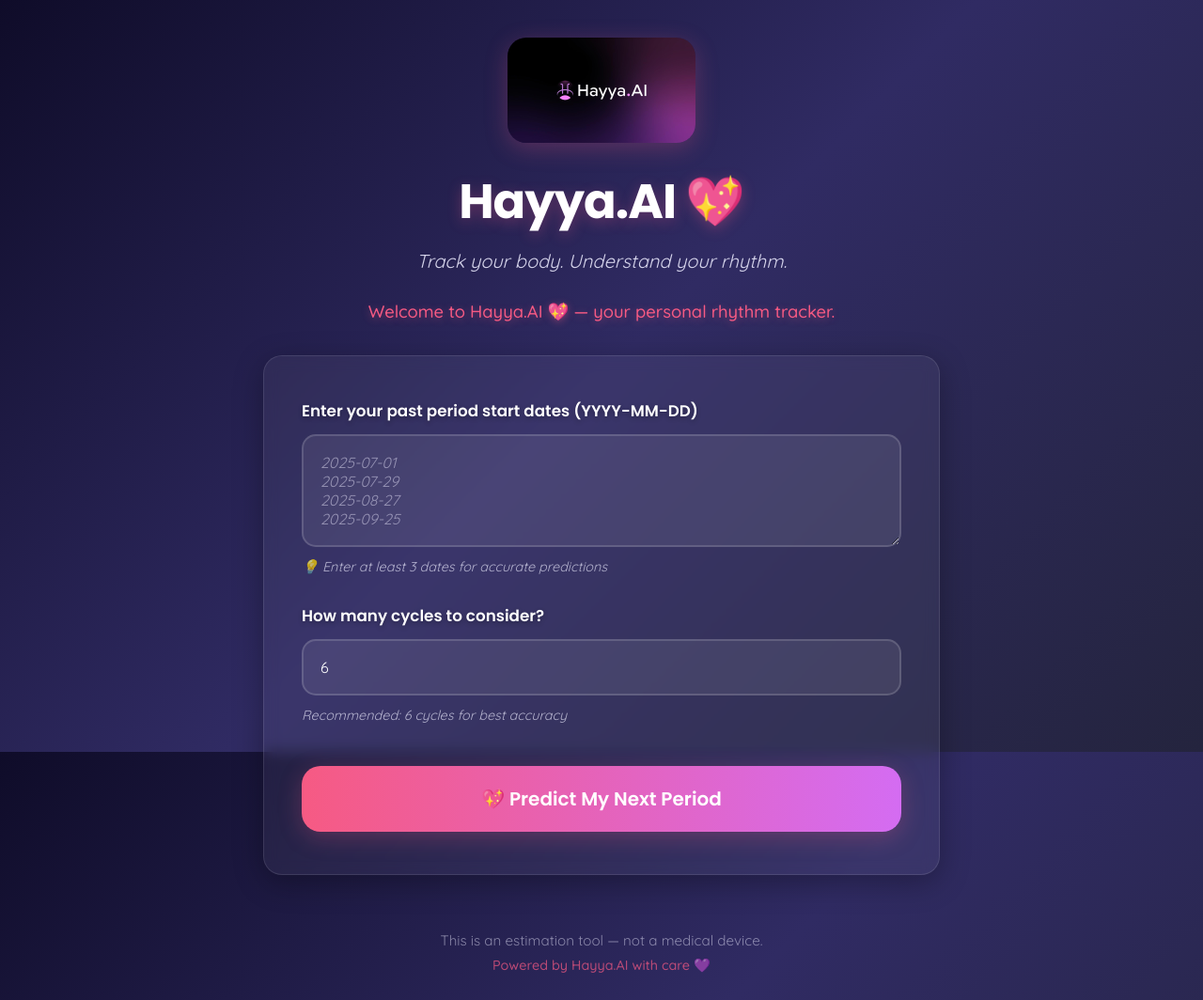
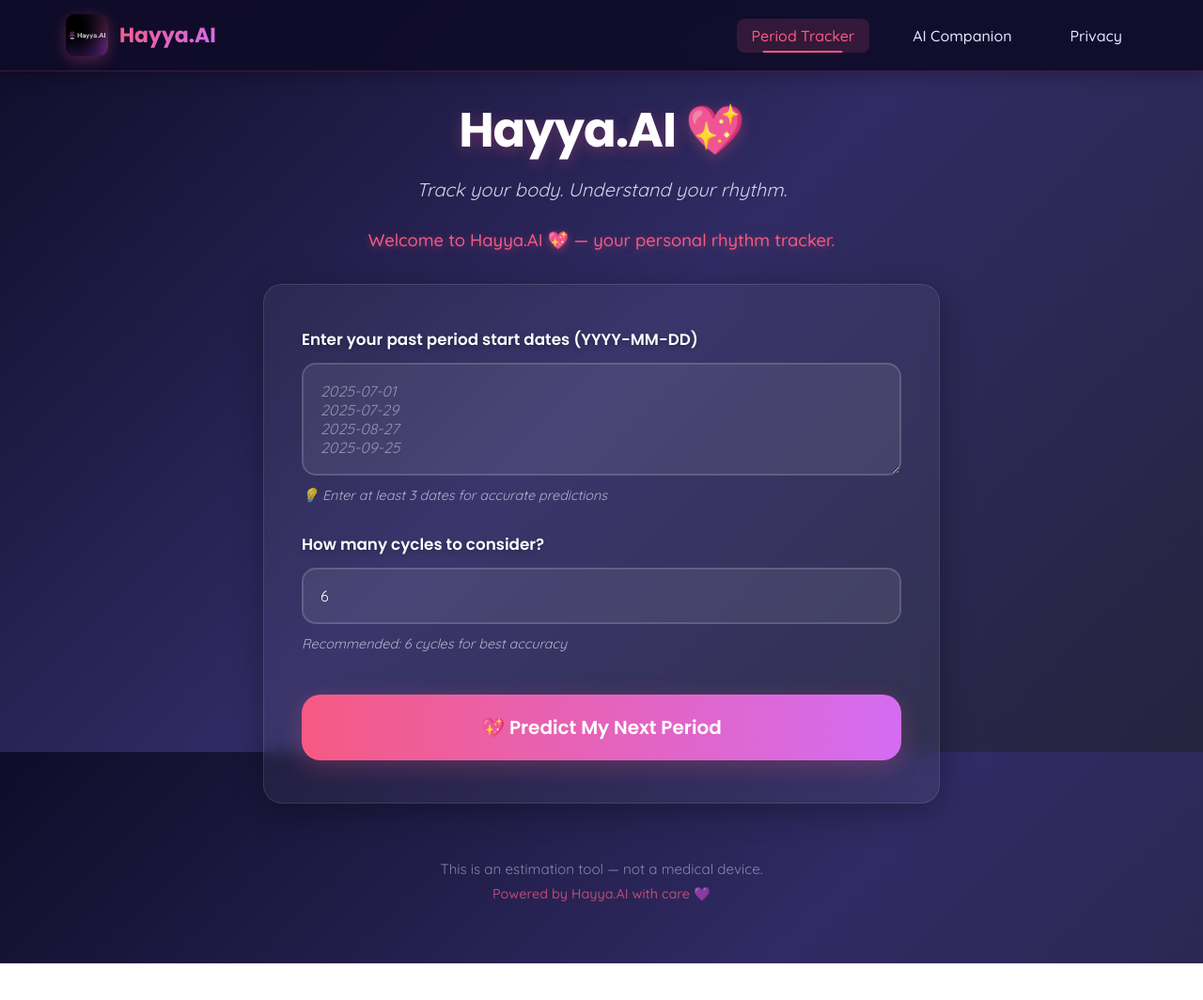
Before and after one commit to su92-bsdsm-f24-038-hub/Hayya.Ai, a plain HTML site: page dark-luna.html in a window 1280 px wide. Shown: the top 1064 px of the page at 94% size. After the commit the page ends 1025 px from the top, so only its background shows below. Drawn offline with Linux system fonts and the light colour scheme.

Commit message:
feat: add professional YouTube-style navbar with logo in corner

```diff
--- a/dark-luna.html
+++ b/dark-luna.html
@@ -10,14 +10,26 @@
     <link href="https://fonts.googleapis.com/css2?family=Poppins:wght@300;400;600;700&family=Quicksand:wght@400;500;600&display=swap" rel="stylesheet">
 </head>
 <body>
+    <!-- Navigation Bar -->
+    <nav class="navbar">
+        <div class="nav-container">
+            <div class="nav-logo">
+                <img src="/static/logo.jpg" alt="Hayya.AI" class="logo-img">
+                <span class="logo-text">Hayya.AI</span>
+            </div>
+            <ul class="nav-menu">
+                <li><a href="/dark-luna" class="nav-link active">Period Tracker</a></li>
+                <li><a href="/chat-page" class="nav-link">AI Companion</a></li>
+                <li><a href="/privacy-policy" class="nav-link">Privacy</a></li>
+            </ul>
+        </div>
+    </nav>
+
     <!-- Main Wrapper -->
     <div class="wrapper">
 
         <!-- Header Section -->
         <header class="header">
-            <div class="logo-container">
-                <img src="/static/logo.jpg" alt="Hayya.AI Logo" class="app-logo">
-            </div>
             <h1 class="app-title">Hayya.AI 💖</h1>
             <p class="app-subtitle">Track your body. Understand your rhythm.</p>
         </header>
--- a/static/dark-luna-style.css
+++ b/static/dark-luna-style.css
@@ -38,6 +38,100 @@
     box-sizing: border-box;
 }
 
+/* ===== NAVIGATION BAR ===== */
+.navbar {
+    position: fixed;
+    top: 0;
+    left: 0;
+    width: 100%;
+    background: rgba(15, 12, 41, 0.9);
+    backdrop-filter: blur(10px);
+    border-bottom: 1px solid rgba(246, 90, 131, 0.2);
+    padding: 15px 0;
+    z-index: 1000;
+    box-shadow: 0 2px 20px rgba(0, 0, 0, 0.3);
+}
+
+.nav-container {
+    max-width: 1200px;
+    margin: 0 auto;
+    padding: 0 30px;
+    display: flex;
+    justify-content: space-between;
+    align-items: center;
+}
+
+.nav-logo {
+    display: flex;
+    align-items: center;
+    gap: 12px;
+    cursor: pointer;
+}
+
+.logo-img {
+    width: 45px;
+    height: 45px;
+    border-radius: 10px;
+    object-fit: cover;
+    box-shadow: 0 4px 15px rgba(246, 90, 131, 0.3);
+    transition: transform 0.3s ease;
+}
+
+.logo-img:hover {
+    transform: scale(1.05);
+}
+
+.logo-text {
+    font-family: var(--font-heading);
+    font-size: 22px;
+    font-weight: 700;
+    background: linear-gradient(135deg, var(--accent-pink), var(--accent-purple));
+    -webkit-background-clip: text;
+    -webkit-text-fill-color: transparent;
+    background-clip: text;
+}
+
+.nav-menu {
+    display: flex;
+    list-style: none;
+    gap: 30px;
+    align-items: center;
+}
+
+.nav-link {
+    color: var(--text-light);
+    text-decoration: none;
+    font-family: var(--font-body);
+    font-size: 16px;
+    font-weight: 500;
+    padding: 8px 16px;
+    border-radius: 8px;
+    transition: all 0.3s ease;
+    position: relative;
+}
+
+.nav-link:hover {
+    color: var(--accent-pink);
+    background: rgba(246, 90, 131, 0.1);
+}
+
+.nav-link.active {
+    color: var(--accent-pink);
+    background: rgba(246, 90, 131, 0.15);
+}
+
+.nav-link.active::after {
+    content: '';
+    position: absolute;
+    bottom: 0;
+    left: 50%;
+    transform: translateX(-50%);
+    width: 60%;
+    height: 2px;
+    background: var(--accent-pink);
+    border-radius: 2px;
+}
+
 /* ===== BODY & MAIN WRAPPER ===== */
 body {
     font-family: var(--font-body);
@@ -48,7 +142,7 @@ body {
     display: flex;
     justify-content: center;
     align-items: center;
-    padding: 40px 20px;
+    padding: 100px 20px 40px;
     overflow-x: hidden;
 }
 
@@ -75,24 +169,6 @@ body {
     text-align: center;
     margin-bottom: 30px;
     animation: fadeIn 1.2s ease-out;
-}
-
-/* Logo Styling */
-.logo-container {
-    margin-bottom: 20px;
-}
-
-.app-logo {
-    width: 200px;
-    height: auto;
-    border-radius: 20px;
-    box-shadow: var(--shadow-pink);
-    transition: transform 0.3s ease, box-shadow 0.3s ease;
-}
-
-.app-logo:hover {
-    transform: scale(1.05);
-    box-shadow: var(--shadow-glow);
 }
 
 @keyframes fadeIn {
@@ -538,6 +614,44 @@ body {
         flex-direction: column;
         text-align: center;
     }
+
+    /* Responsive Navbar */
+    .nav-container {
+        padding: 0 20px;
+    }
+
+    .nav-menu {
+        gap: 15px;
+    }
+
+    .nav-link {
+        font-size: 14px;
+        padding: 6px 12px;
+    }
+
+    .logo-text {
+        font-size: 18px;
+    }
+
+    .logo-img {
+        width: 38px;
+        height: 38px;
+    }
+}
+
+@media (max-width: 480px) {
+    .nav-menu {
+        gap: 8px;
+    }
+
+    .nav-link {
+        font-size: 12px;
+        padding: 5px 8px;
+    }
+
+    .logo-text {
+        display: none;
+    }
 }
 
 /* ===== ACCESSIBILITY ===== */
```
